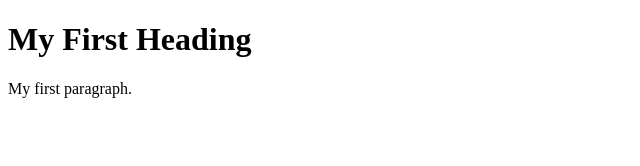
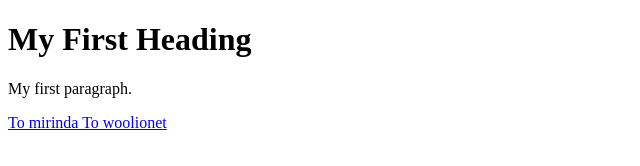
Before and after one commit to mirinda/.well-known, a plain HTML site: page index.html in a window 1280 px wide. Shown: the whole page, without its empty margins (0-640 px from the left). Drawn offline with Linux system fonts and the light colour scheme.

Commit message:
Update index.html

```diff
--- a/index.html
+++ b/index.html
@@ -6,5 +6,8 @@
 
 <p>My first paragraph.</p>
 
+  <a href="https://mirinda.github.io/.well-known/index.html">To mirinda</>
+  <a href="https://woolionet.github.io/.well-known/index.html">To woolionet</>
+
 </body>
 </html>
```
